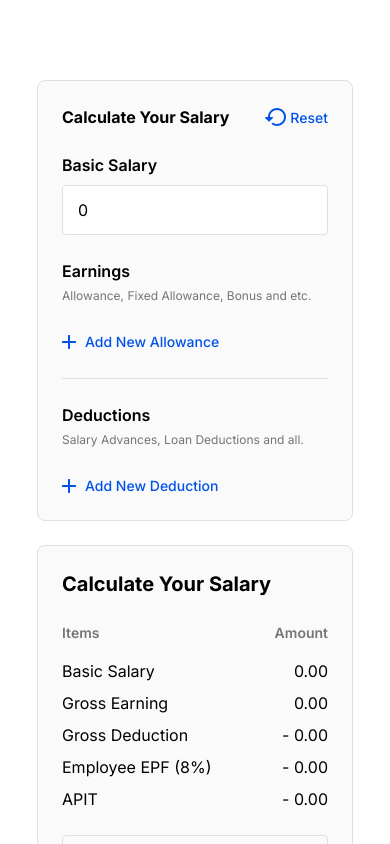
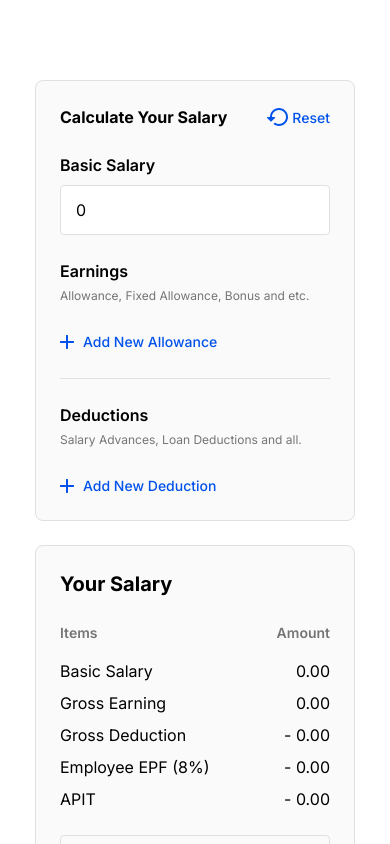
Before and after one commit to iamthanuj/salary-calculator-2024-q1-98619183, a Next.js app: page / in a window 390 px wide. Shown: the top 844 px of the page. Built offline with nearby package versions, Linux system fonts and the light colour scheme.

Commit message:
improve responsive

```diff
--- a/app/components/CalculatorCard.tsx
+++ b/app/components/CalculatorCard.tsx
@@ -31,7 +31,7 @@ function CalculatorCard() {
   };
 
   return (
-    <div className="font-inter bg-bg-main lg:w-[680px] p-6 border border-bg-secondary rounded-lg">
+    <div className="font-inter bg-bg-main  lg:w-[680px] p-6 border border-bg-secondary rounded-lg">
       <div className="flex justify-between items-center ">
         <h3 className="text-[16px] md:text-xl font-bold">Calculate Your Salary</h3>
         <button className="flex items-center gap-1" onClick={resetForm}>
--- a/app/components/SalaryCard.tsx
+++ b/app/components/SalaryCard.tsx
@@ -100,8 +100,8 @@ const SalaryCard = () => {
   const ctc = grossEarnings + employerEpf + employerEtf
 
   return (
-    <div className="font-inter bg-bg-main p-6 border border-bg-secondary rounded-lg   lg:w-[480px]">
-      <h3 className="text-xl font-bold">Calculate Your Salary</h3>
+    <div className="font-inter bg-bg-main p-6 border border-bg-secondary rounded-lg  w-[320px]  md:w-[480px]">
+      <h3 className="text-xl font-bold">Your Salary</h3>
       <div className="mt-6">
         {/* Head title */}
         <div className="flex justify-between">
```
